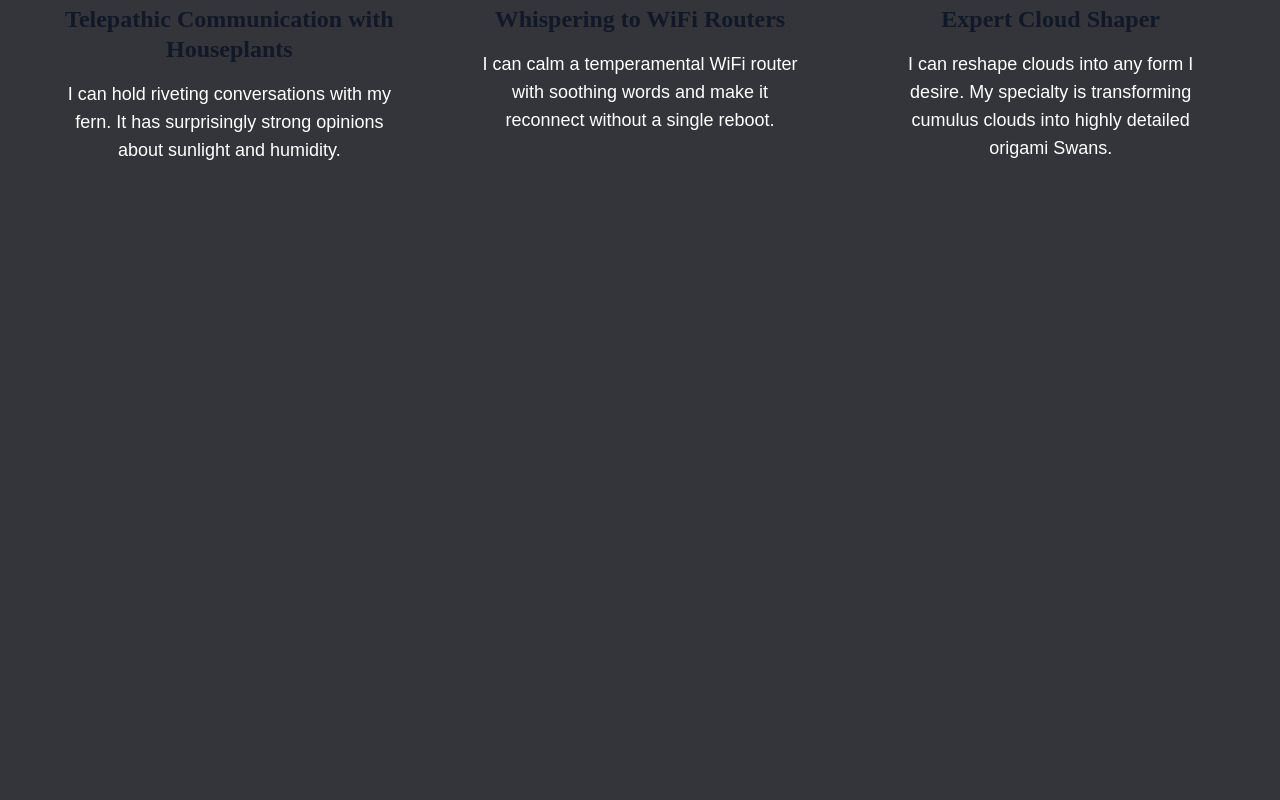
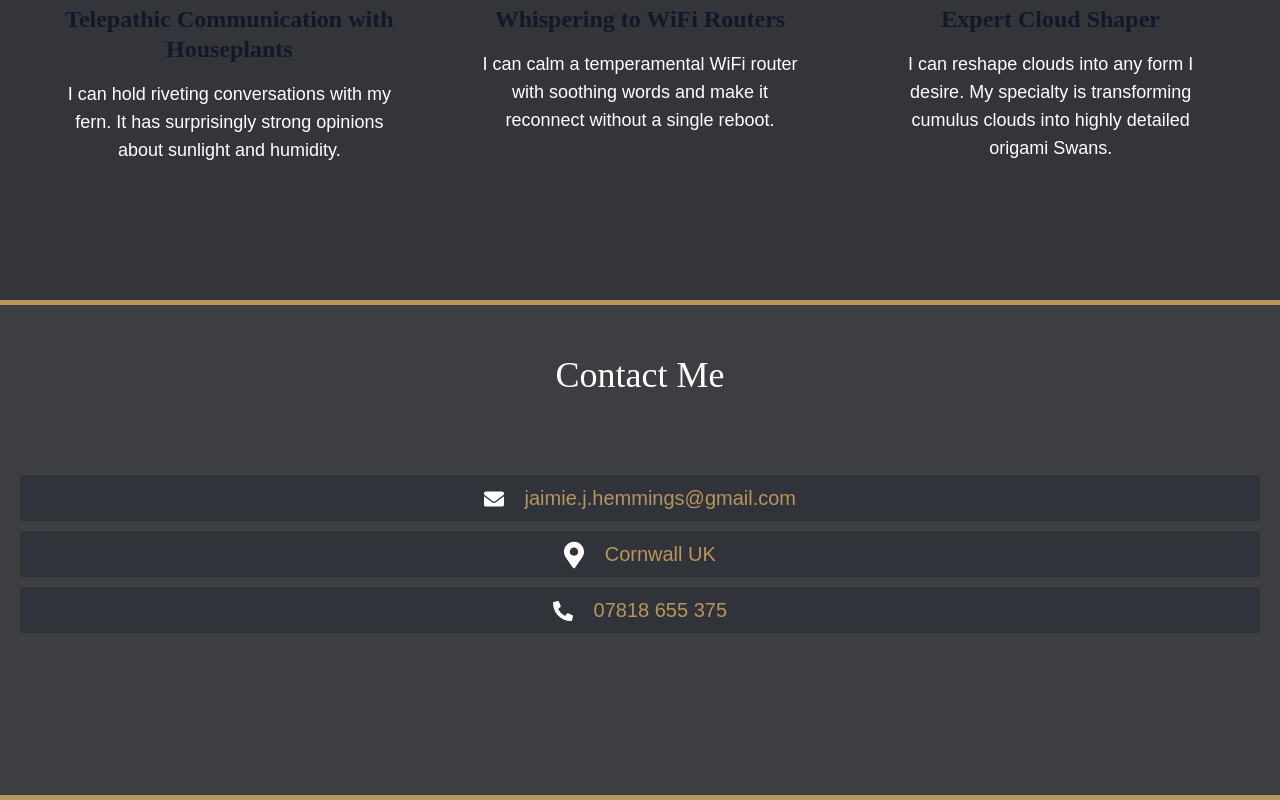
Before and after one commit to JaimieHemmings/portfolio-next, a Next.js app: page /portfolio in a window 1280 px wide. Shown: the part 1019-1819 px from the top of the page. Before the commit the page ends 1319 px from the top, so only its background shows below. Built offline with nearby package versions, Linux system fonts and the light colour scheme; no server answers; the database is empty.

Commit message:
Update page.js

```diff
--- a/app/portfolio/page.js
+++ b/app/portfolio/page.js
@@ -2,6 +2,7 @@ import Hero from '@/components/Hero';
 import connectDB from '@/config/database';
 import portfolioposts from '@/models/PortfolioItem';
 import PortfolioPosts from '@/components/PortfolioPosts';
+import Contact from '@/components/Contact';
 
 export const metadata = {
   title: 'Jaimie Hemmings | Portfolio',
@@ -69,6 +70,7 @@ export default async function PortfolioPage() {
           </div>
         </div>
       </section>
+      <Contact />
     </>
   );
 }
```
